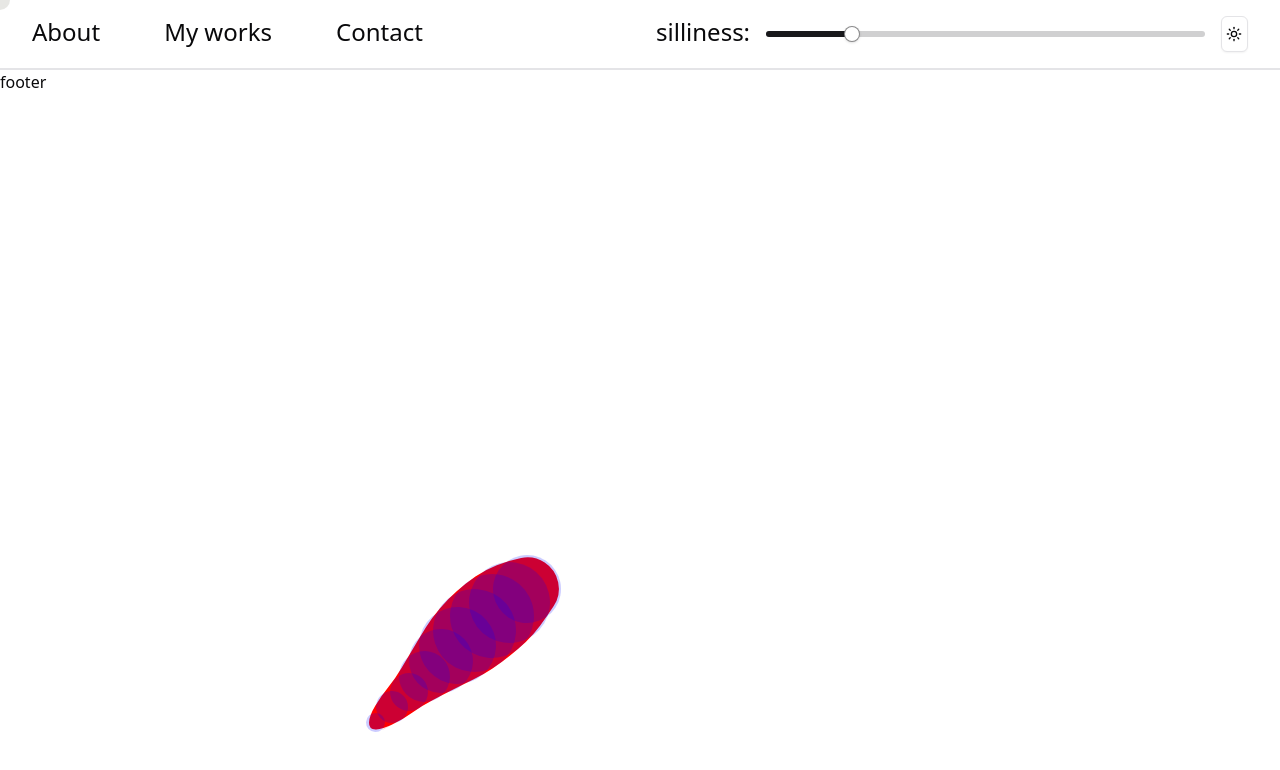
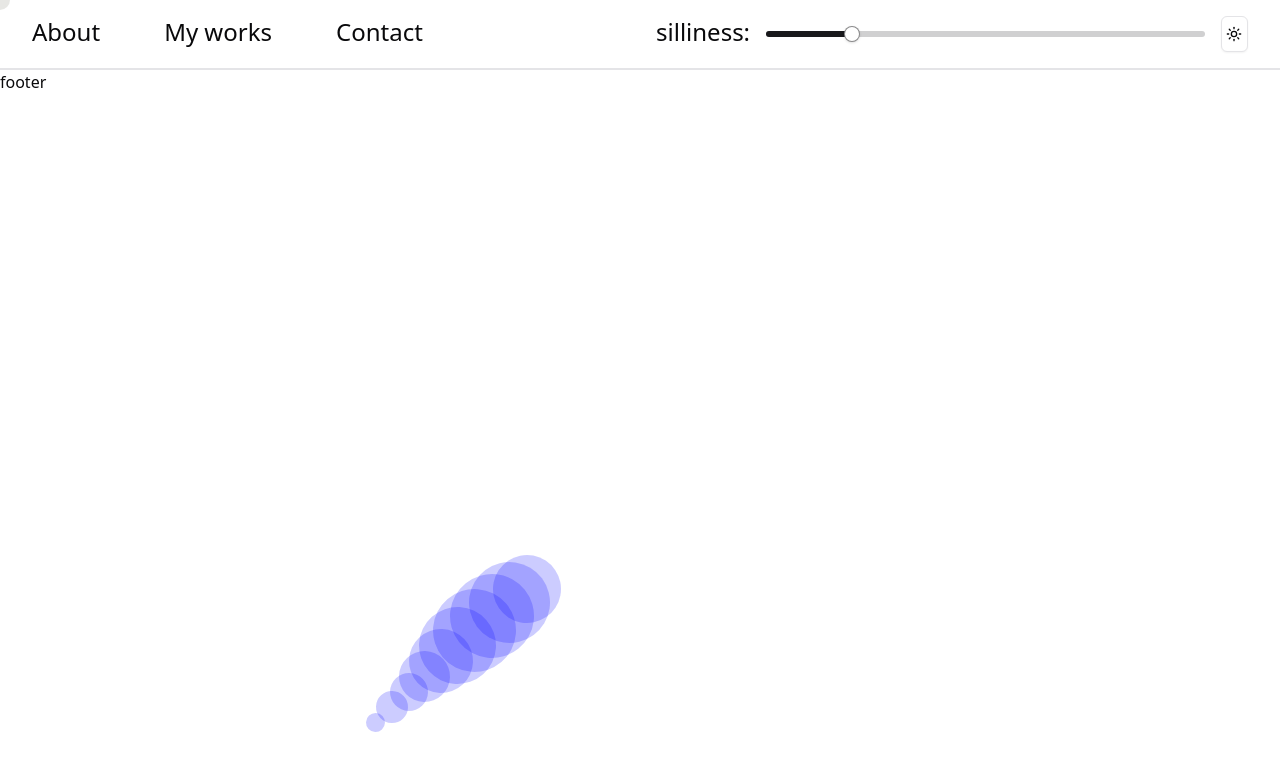
Before and after one commit to RiceTheWhite/website, a Next.js app: page /fishes in a window 1280 px wide. Shown: the top 770 px of the page. Built offline with nearby package versions, Linux system fonts and the light colour scheme.

Commit message:
more fish

```diff
--- a/components/fishes/fish/fish.tsx
+++ b/components/fishes/fish/fish.tsx
@@ -189,7 +189,7 @@
           </div>
         ))}
       </div>
-      <canvas width={window.innerWidth} height={window.innerHeight} className='m-0 p-0' ref={canvasRef}></canvas>
+      <canvas className='m-0 p-0 w-max h-max' ref={canvasRef}></canvas>
     </div>
 
   )
```
